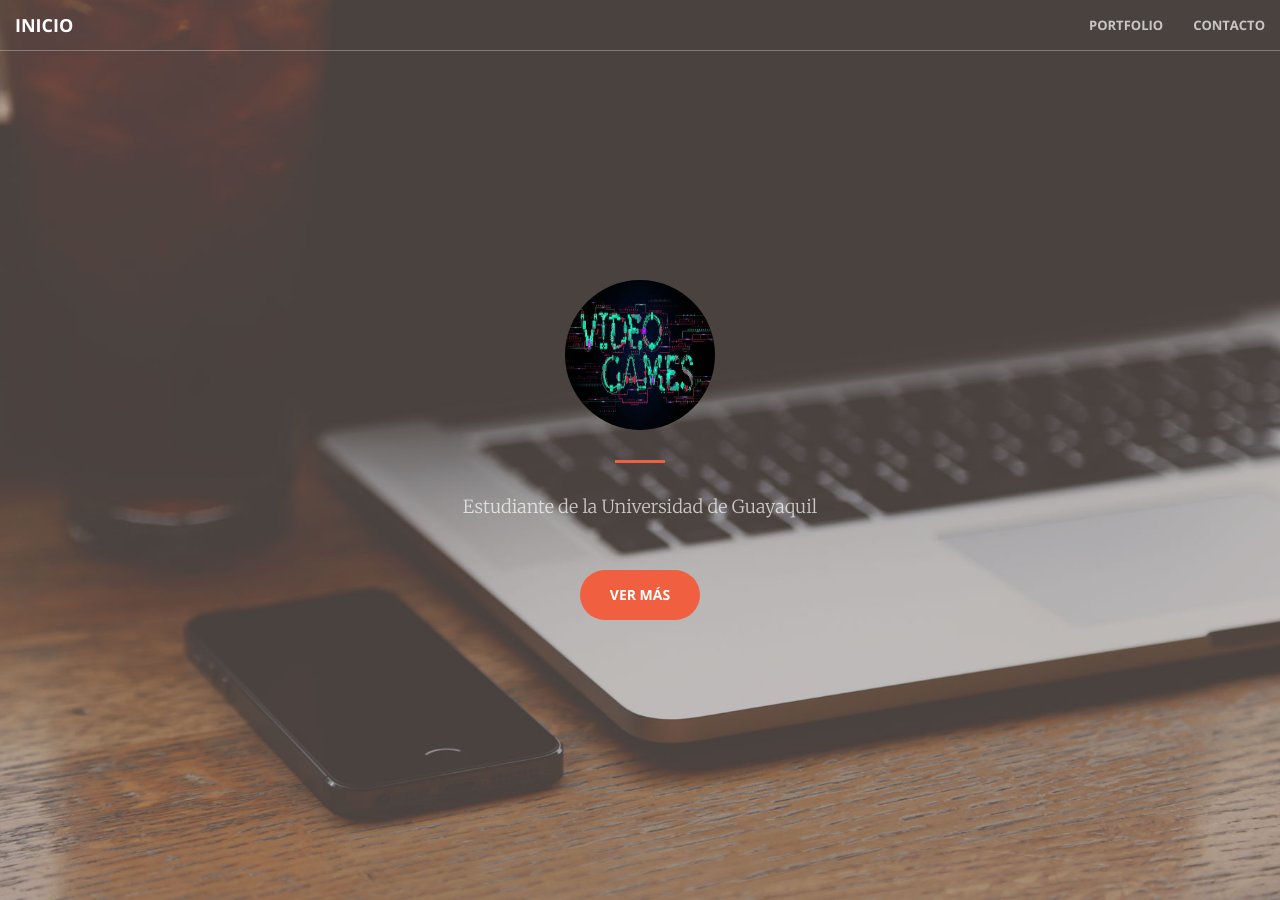
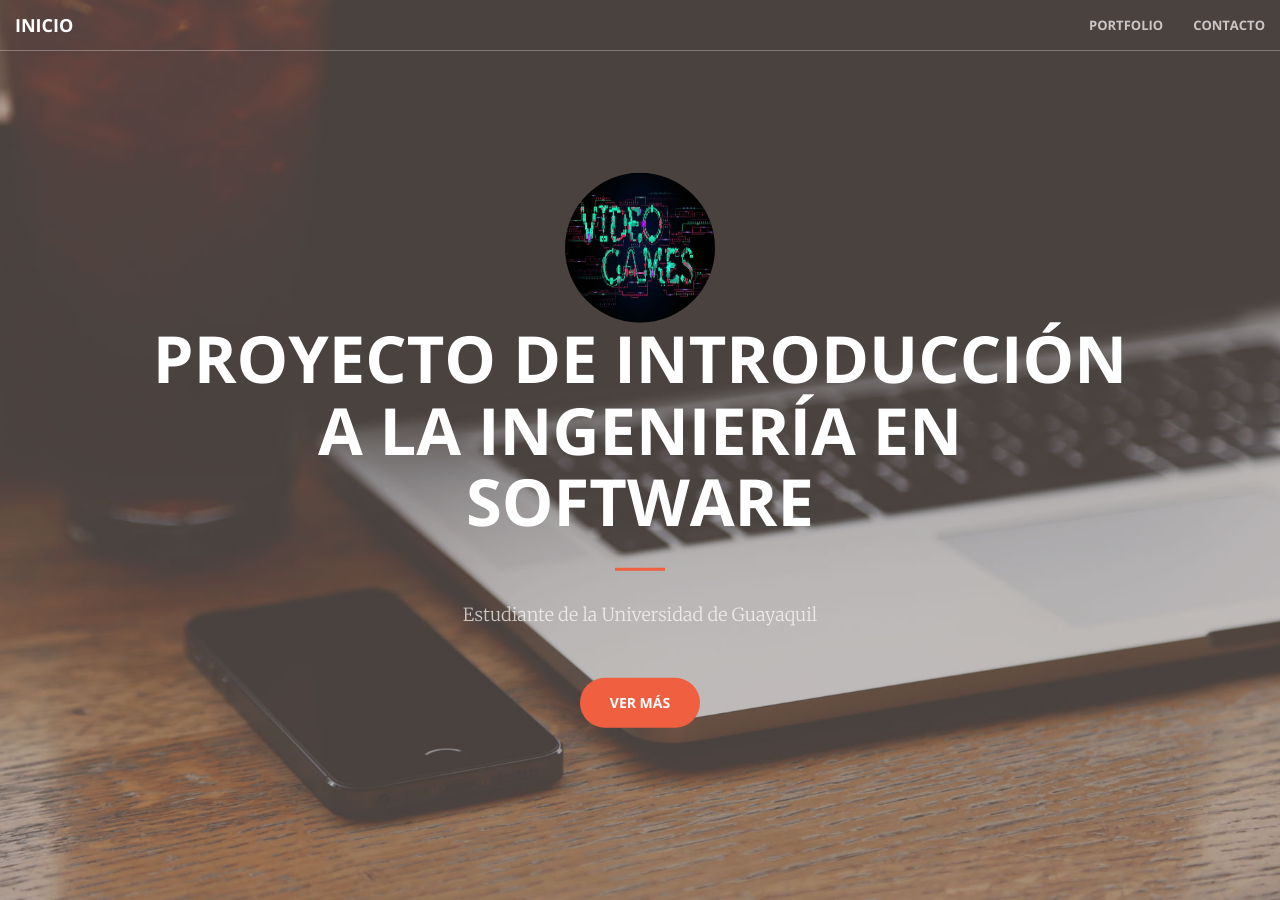
Before and after one commit to Vico2001/Vico01.github.io, a Jekyll site: the page built from index.html, in a window 1280 px wide and 900 px high. Built offline with Jekyll 4.4.1, drawn with Linux system fonts in a browser that asks for light colours.

Commit message:
Update header.html

```diff
--- a/_includes/header.html
+++ b/_includes/header.html
@@ -2,7 +2,7 @@
    <div class="header-content">
      <div class="header-content-inner">
         <img src="img/videojuegos.jpg" class="img-circle about-image" height="150" width="150" alt="Proyecto de Introducción a la Ingeniería en Software" />
-       <h1></h1>
+       <h1>Proyecto de Introducción a la Ingeniería en Software</h1>
          <hr>
          <p>Estudiante de la Universidad de Guayaquil</p>
          <a href="#portfolio" class="btn btn-primary btn-xl page-scroll">Ver Más</a>
```
